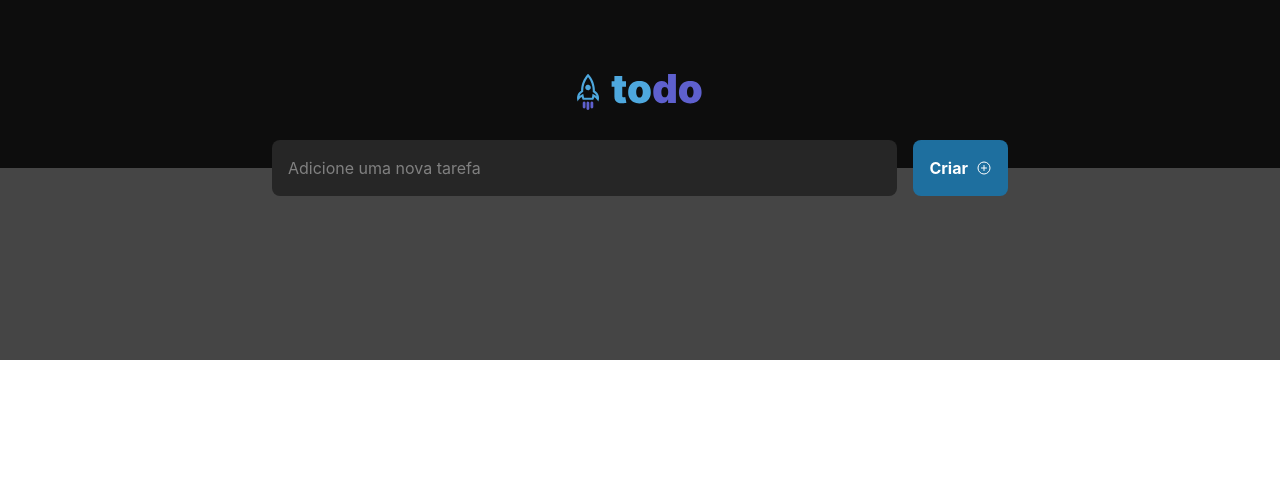
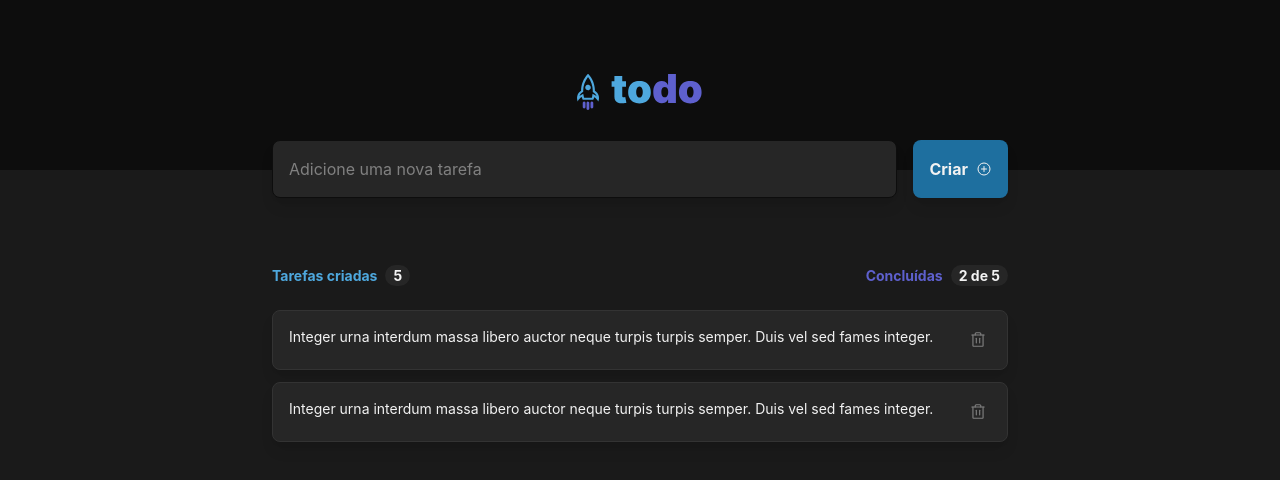
Before and after one commit to devsantosbruno/to-do-list, a React (Vite) app: page / in a window 1280 px wide. Shown: the top 480 px of the page. Built offline with nearby package versions, Linux system fonts and the light colour scheme.

Commit message:
feat: task component wihtout checkbox

```diff
--- a/src/App.tsx
+++ b/src/App.tsx
@@ -1,11 +1,12 @@
 import { PlusCircle } from "phosphor-react";
 import logoImage from "./assets/logo.svg";
+import { Task } from "./components/Task";
 
 import "./styles/main.css";
 
 export function App() {
   return (
-    <div>
+    <div className="bg-gray-600 min-h-screen">
       <header className="bg-gray-700 pt-16">
         <div className="max-w-3xl px-4 mx-auto">
           <img src={logoImage} alt="" className="mx-auto" />
@@ -14,12 +15,12 @@ export function App() {
             <input
               type="text"
               placeholder="Adicione uma nova tarefa"
-              className="w-full rounded-lg p-4 bg-gray-500 border-gray-700 placeholder:text-gray-300 text-white outline-none"
+              className="w-full rounded-lg p-4 bg-gray-500 border-[1px] border-gray-700 placeholder:text-gray-300 text-gray-100 outline-none shadow-lg"
             />
 
             <button
               type="submit"
-              className="text-white flex items-center gap-2 font-bold p-4 rounded-lg bg-blue-700 hover:bg-blue-300 transition duration-150"
+              className="text-gray-100 flex items-center gap-2 font-bold p-4 rounded-lg bg-blue-700 hover:bg-blue-300 transition duration-150 shadow-lg"
             >
               Criar
               <PlusCircle size={16} />
@@ -28,7 +29,30 @@ export function App() {
         </div>
       </header>
 
-      <main className="bg-[#454545] py-24"></main>
+      <main className="py-24">
+        <div className="max-w-3xl px-4 mx-auto">
+          <div className="flex items-center justify-between mb-6">
+            <h6 className="text-blue-300 font-bold text-sm">
+              Tarefas criadas
+              <span className="bg-gray-500 text-gray-100 px-2 py-[2px] rounded-full ml-2">
+                5
+              </span>
+            </h6>
+
+            <h6 className="text-purple-500 font-bold text-sm">
+              Concluídas
+              <span className="bg-gray-500 text-gray-100 px-2 py-[2px] rounded-full ml-2">
+                2 de 5
+              </span>
+            </h6>
+          </div>
+
+          <div className="flex flex-col gap-3">
+            <Task />
+            <Task />
+          </div>
+        </div>
+      </main>
     </div>
   );
 }
--- /dev/null
+++ b/src/components/Task.tsx
@@ -0,0 +1,19 @@
+import { Trash } from "phosphor-react";
+
+export function Task() {
+  return (
+    <div className="flex items-start justify-between gap-4 p-4 bg-gray-500 border-[1px] border-gray-400 rounded-lg shadow-lg">
+      <p className="text-gray-100 text-sm">
+        Integer urna interdum massa libero auctor neque turpis turpis semper.
+        Duis vel sed fames integer.
+      </p>
+
+      <button className="p-1 rounded-lg group hover:bg-gray-400 hover:shadow-lg transition duration-150">
+        <Trash
+          size={18}
+          className="text-gray-300 group-hover:text-red-500 transition duration-150"
+        />
+      </button>
+    </div>
+  );
+}
--- a/tailwind.config.cjs
+++ b/tailwind.config.cjs
@@ -15,7 +15,6 @@ module.exports = {
       "gray-500": "#262626",
       "gray-600": "#1A1A1A",
       "gray-700": "#0D0D0D",
-      "gray-800": "#202024",
 
       "purple-300": "#8284FA",
       "purple-500": "#5E60CE",
```
